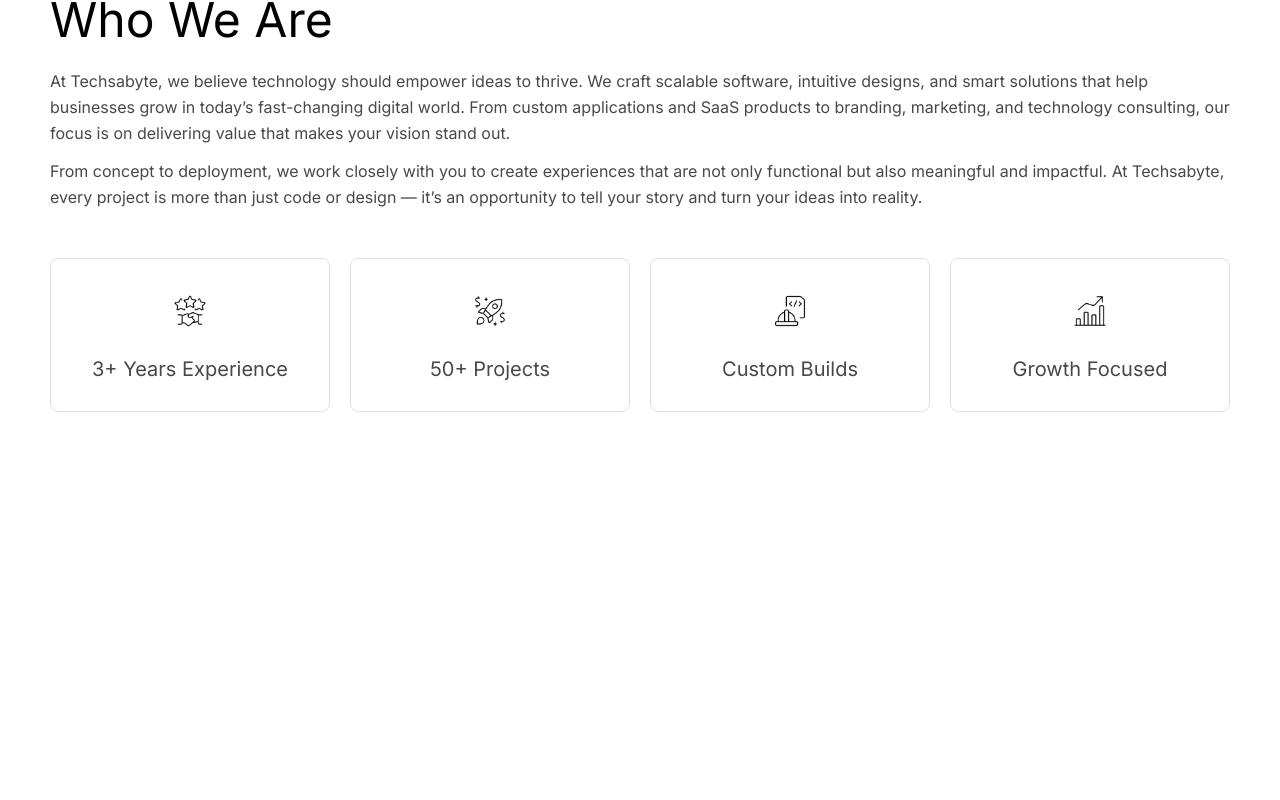
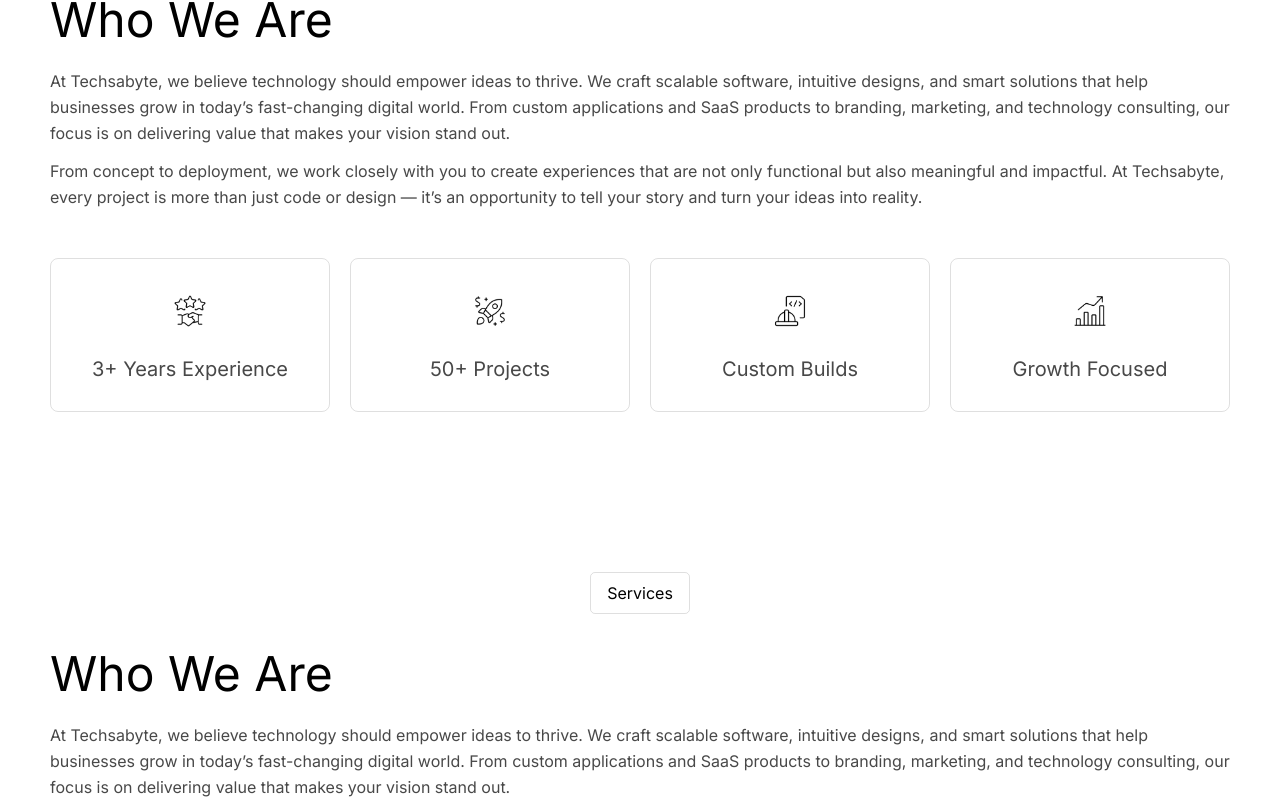
Before and after one commit to kousar-21/texabyte, a React (Vite) app: page / in a window 1280 px wide. Shown: the part 737-1537 px from the top of the page. Before the commit the page ends 1149 px from the top, so only its background shows below. Built offline with nearby package versions, Linux system fonts and the light colour scheme.

Commit message:
added service part

```diff
--- a/src/Components/About/About.jsx
+++ b/src/Components/About/About.jsx
@@ -26,7 +26,7 @@
                 <h1 className="text-3xl sm:text-4xl lg:text-5xl text-[#000000]">
                     Who We Are
                 </h1>
-                <p className="text-sm sm:text-base text-[#484848] mt-6 leading-relaxed">
+                <p className="text-base text-[#484848] mt-6 leading-relaxed">
                     At Techsabyte, we believe technology should empower ideas to thrive.
                     We craft scalable software, intuitive designs, and smart solutions
                     that help businesses grow in today’s fast-changing digital world. From
@@ -34,7 +34,7 @@
                     technology consulting, our focus is on delivering value that makes
                     your vision stand out.
                 </p>
-                <p className="text-sm sm:text-base text-[#484848] mt-3 leading-relaxed">
+                <p className="text-base text-[#484848] mt-3 leading-relaxed">
                     From concept to deployment, we work closely with you to create
                     experiences that are not only functional but also meaningful and
                     impactful. At Techsabyte, every project is more than just code or
--- /dev/null
+++ b/src/Components/Service/Service.jsx
@@ -0,0 +1,31 @@
+import React from 'react';
+
+const Service = () => {
+    return (
+        <div className="px-4 sm:px-6 md:px-10 lg:px-[50px]">
+            <div className="text-center mt-40">
+                <span className="inline-block px-4 py-2 border border-[#00000020] rounded-[5px] text-base text-[#000000]">
+                    Services
+                </span>
+            </div>
+            <div className='mt-9'>
+                <div>
+                    <h1 className="text-3xl sm:text-4xl lg:text-5xl text-[#000000]">
+                        Who We Are
+                    </h1>
+                    <p className="text-base text-[#484848] mt-6 leading-relaxed">
+                        At Techsabyte, we believe technology should empower ideas to thrive.
+                        We craft scalable software, intuitive designs, and smart solutions
+                        that help businesses grow in today’s fast-changing digital world. From
+                        custom applications and SaaS products to branding, marketing, and
+                        technology consulting, our focus is on delivering value that makes
+                        your vision stand out.
+                    </p>
+                </div>
+                <div></div>
+            </div>
+        </div>
+    );
+};
+
+export default Service;
--- a/src/Pages/Home/Home.jsx
+++ b/src/Pages/Home/Home.jsx
@@ -1,12 +1,14 @@
 import React from 'react';
 import Hero from '../../Components/Hero/Hero';
 import About from '../../Components/About/About';
+import Service from '../../Components/Service/Service';
 
 const Home = () => {
     return (
         <div>
             <Hero></Hero>
             <About></About>
+            <Service></Service>
         </div>
     );
 };
--- a/src/index.css
+++ b/src/index.css
@@ -2,6 +2,9 @@
 
 @import "tailwindcss";
 @plugin "daisyui";
+@plugin "daisyui/theme"{
+
+}
 
 *{
     font-family: "Inter", sans-serif;
```
